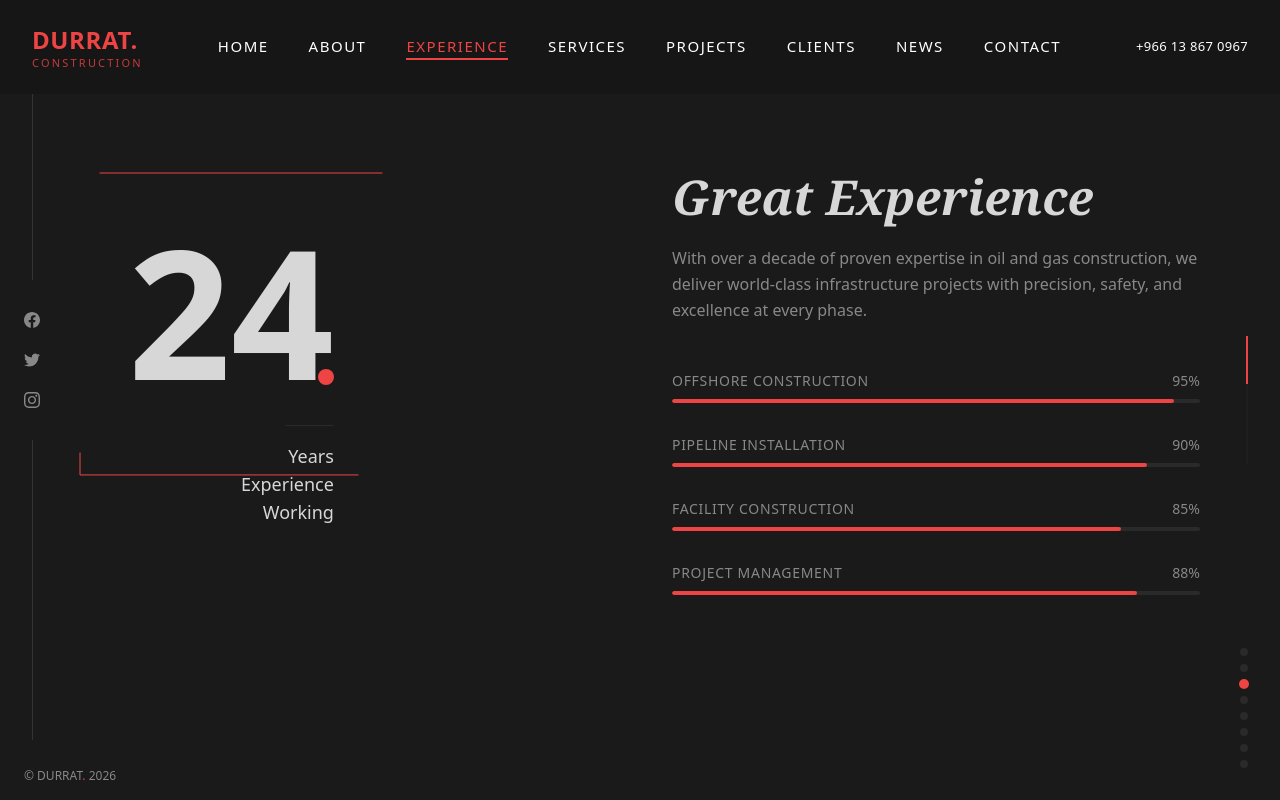
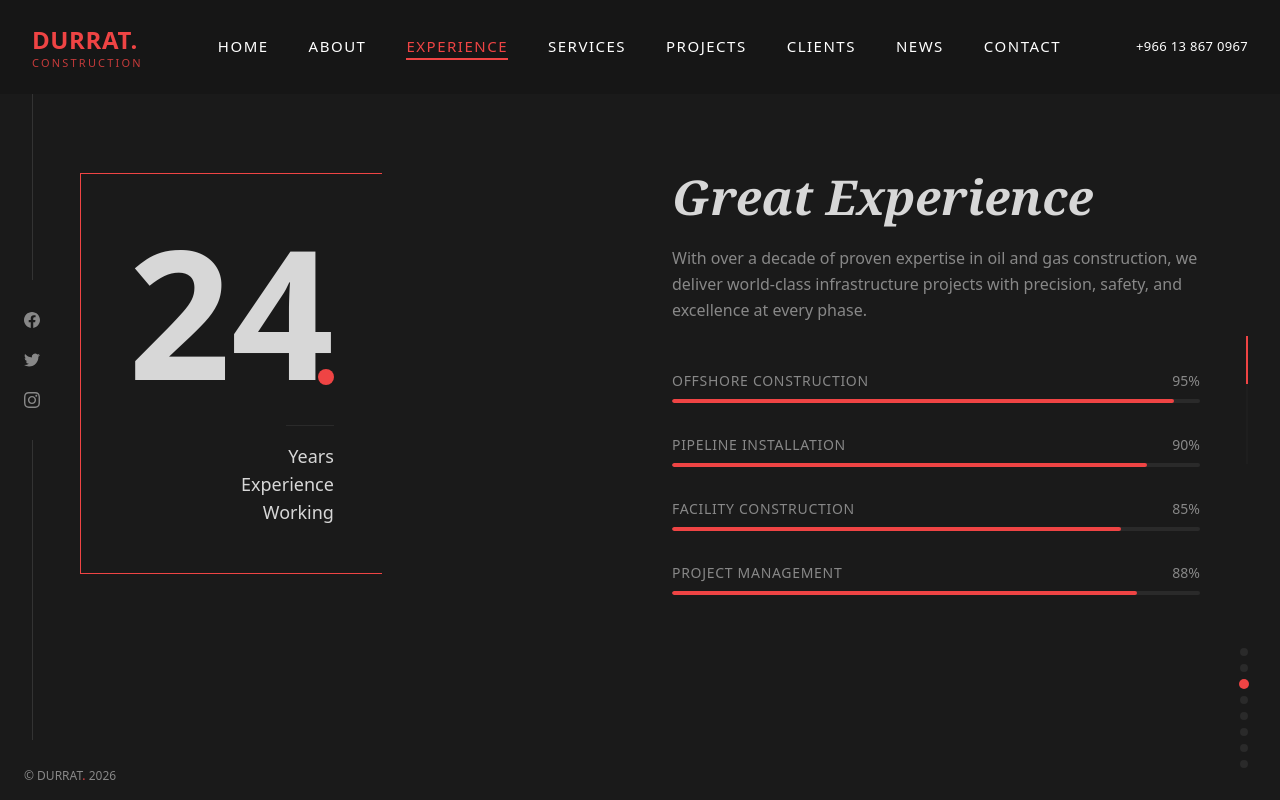
Before and after one commit to moabuomar1889/dtgsawebsite, a Next.js app: page / in a window 1280 px wide. Both pictures are taken after a click on the button 1244 px from the left and 684 px from the top of the page. Built offline with nearby package versions, Linux system fonts and the light colour scheme; no server answers; the database is empty.

Commit message:
Revert experience border animation

```diff
--- a/app/globals.css
+++ b/app/globals.css
@@ -828,7 +828,8 @@
 }
 
 /* =====================================================
-   Experience - scroll-triggered 3-side border
+   Experience - Scroll-triggered 3-side border
+   TOP (R→L) → LEFT (T→B) → BOTTOM (L→R)
    ===================================================== */
 
 .exp-border-card {
@@ -840,29 +841,79 @@
   inset: 0;
   pointer-events: none;
   z-index: 10;
-  overflow: visible;
 }
 
-.exp-border-path {
-  fill: none;
-  stroke: var(--color-accent);
-  stroke-width: 1px;
-  stroke-linecap: square;
-  stroke-linejoin: miter;
-  stroke-dasharray: 300;
-  stroke-dashoffset: 300;
-  transition: stroke-dashoffset 3.2s cubic-bezier(0.65, 0, 0.35, 1) 350ms;
-  will-change: stroke-dashoffset;
+/* Border lines - 1px accent color, ALL hidden by default */
+.exp-border span {
+  position: absolute;
+  background-color: var(--color-accent);
+  will-change: transform;
 }
 
-.exp-border-card.is-visible .exp-border-path {
-  stroke-dashoffset: 0;
+/* TOP line: draws RIGHT to LEFT - starts HIDDEN */
+.exp-border .exp-top {
+  top: 0;
+  left: 0;
+  width: 100%;
+  height: 1px;
+  transform: scaleX(0);
+  transform-origin: right center;
+  transition: transform 0.5s cubic-bezier(0.22, 1, 0.36, 1) 0ms;
+}
+
+/* LEFT line: draws TOP to BOTTOM - starts HIDDEN */
+.exp-border .exp-left {
+  top: 0;
+  left: 0;
+  width: 1px;
+  height: 100%;
+  transform: scaleY(0);
+  transform-origin: center top;
+  transition: transform 0.5s cubic-bezier(0.22, 1, 0.36, 1) 0ms;
+}
+
+/* BOTTOM line: draws LEFT to RIGHT - starts HIDDEN */
+.exp-border .exp-bottom {
+  bottom: 0;
+  left: 0;
+  width: 100%;
+  height: 1px;
+  transform: scaleX(0);
+  transform-origin: left center;
+  transition: transform 0.5s cubic-bezier(0.22, 1, 0.36, 1) 0ms;
+}
+
+/* When visible (scroll-triggered) - sequential animation */
+/* SLOW timing: 500ms each with 500ms delays for testing */
+.exp-border-card.is-visible .exp-top {
+  transform: scaleX(1);
+  transition-delay: 0ms;
+}
+
+.exp-border-card.is-visible .exp-left {
+  transform: scaleY(1);
+  transition-delay: 500ms;
+}
+
+.exp-border-card.is-visible .exp-bottom {
+  transform: scaleX(1);
+  transition-delay: 1000ms;
 }
 
 /* Reduced motion */
 @media (prefers-reduced-motion: reduce) {
-  .exp-border-path {
+  .exp-border span {
     transition: none;
-    stroke-dashoffset: 0;
+    transition-delay: 0ms;
+  }
+
+  .exp-border-card.is-visible .exp-top,
+  .exp-border-card.is-visible .exp-left,
+  .exp-border-card.is-visible .exp-bottom {
+    transform: scaleX(1);
+  }
+
+  .exp-border-card.is-visible .exp-left {
+    transform: scaleY(1);
   }
 }
--- a/components/sections/Experience.tsx
+++ b/components/sections/Experience.tsx
@@ -27,7 +27,7 @@ function SkillBar({ name, percentage, delay }: { name: string; percentage: numbe
     );
 }
 
-// Scroll-triggered 3-side border.
+// Scroll-triggered 3-side border (TOP → LEFT → BOTTOM)
 function ScrollBorderCard({ children }: { children: React.ReactNode }) {
     const cardRef = useRef<HTMLDivElement>(null);
     const [isVisible, setIsVisible] = useState(false);
@@ -51,7 +51,7 @@ function ScrollBorderCard({ children }: { children: React.ReactNode }) {
                     }
                 });
             },
-            { threshold: 0.45 }
+            { threshold: 0.2 }
         );
 
         observer.observe(card);
@@ -63,14 +63,12 @@ function ScrollBorderCard({ children }: { children: React.ReactNode }) {
             ref={cardRef}
             className={`exp-border-card p-12 inline-block relative ${isVisible ? 'is-visible' : ''}`}
         >
-            <svg className="exp-border" viewBox="0 0 100 100" preserveAspectRatio="none" aria-hidden="true">
-                <path
-                    className="exp-border-path"
-                    d="M 100 0 H 0 V 100 H 100"
-                    pathLength="300"
-                    vectorEffect="non-scaling-stroke"
-                />
-            </svg>
+            {/* 3-sided border: TOP (R→L) → LEFT (T→B) → BOTTOM (L→R) */}
+            <div className="exp-border">
+                <span className="exp-top"></span>
+                <span className="exp-left"></span>
+                <span className="exp-bottom"></span>
+            </div>
             {children}
         </div>
     );
```
